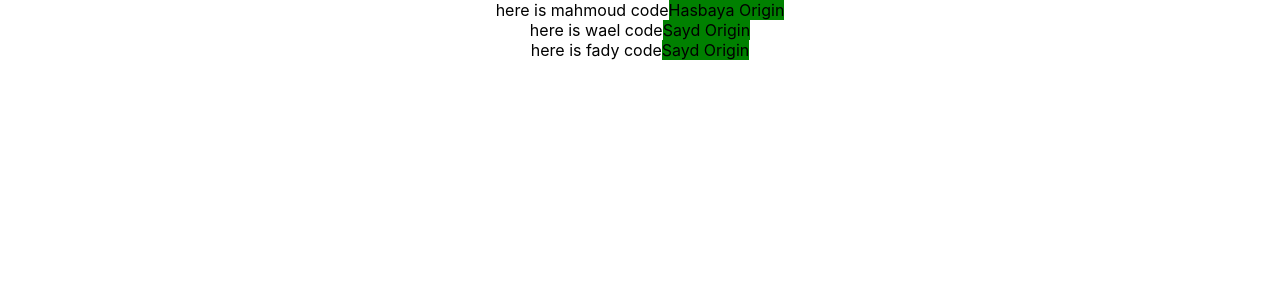
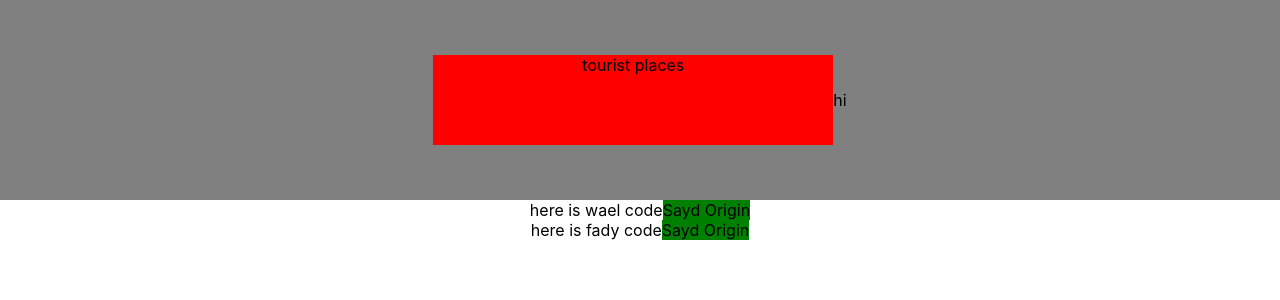
Before and after one commit to lsabbagh/hasbaya, a React (Create React App) app: page / in a window 1280 px wide. Shown: the top 300 px of the page. Built offline with nearby package versions, Linux system fonts and the light colour scheme.

Commit message:
first code M

```diff
--- a/src/Mahmoud/index.css
+++ b/src/Mahmoud/index.css
@@ -1,3 +1,14 @@
-.main-title {
-  background-color: green;
+.tourism-item {
+  background-color: red;
+  height: 90px ;
+  width: 400px;
+
+
 }
+.tourism-container{
+  background-color: grey;
+  height: 200px;
+  display: flex;
+  justify-content: center;
+  align-items: center;
+}
--- a/src/Mahmoud/index.js
+++ b/src/Mahmoud/index.js
@@ -2,10 +2,13 @@ import React from "react";
 import "./index.css";
 export default () => {
   return (
-    <div>
+    <div className="tourism-container">
       {/* @TODO: mahmoud: Fix titles */}
-      here is mahmoud code
-      <span className="main-title">Hasbaya Origin</span>
+      <span className="tourism-item">
+
+       tourist places
+      </span>
+      hi
     </div>
   );
 };
```
